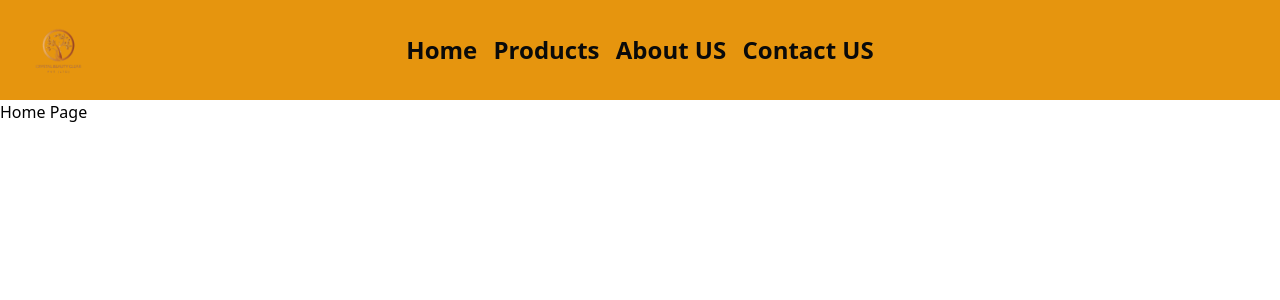
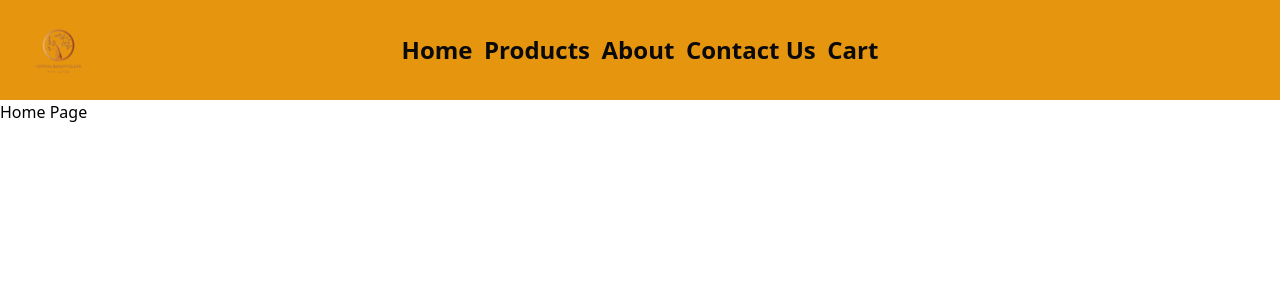
Before and after one commit to AmilaWijayananda/CBC_frontend, a React (Vite) app: page / in a window 1280 px wide. Shown: the top 300 px of the page. Built offline with nearby package versions, Linux system fonts and the light colour scheme.

Commit message:
Create cart section in header ✅

```diff
--- a/src/components/header.jsx
+++ b/src/components/header.jsx
@@ -8,8 +8,9 @@ export default function Header() {
             <div className="h-full flex items-center w-[500px] justify-evenly">
             <Link to = "/" className="text-accent text-2xl font-bold hover:border-b border-b-primary">Home</Link>
             <Link to = "/products" className="text-accent text-2xl font-bold hover:border-b border-b-primary">Products</Link>
-            <Link to = "/about" className="text-accent text-2xl font-bold hover:border-b border-b-primary">About US</Link>
-            <Link to = "/contact" className="text-accent text-2xl font-bold hover:border-b border-b-primary">Contact US</Link>
+            <Link to = "/about" className="text-accent text-2xl font-bold hover:border-b border-b-primary">About</Link>
+            <Link to = "/contact" className="text-accent text-2xl font-bold hover:border-b border-b-primary">Contact Us</Link>
+            <Link to = "/cart" className="text-accent text-2xl font-bold hover:border-b border-b-primary">Cart</Link>
             </div>
 
         </header>
```
